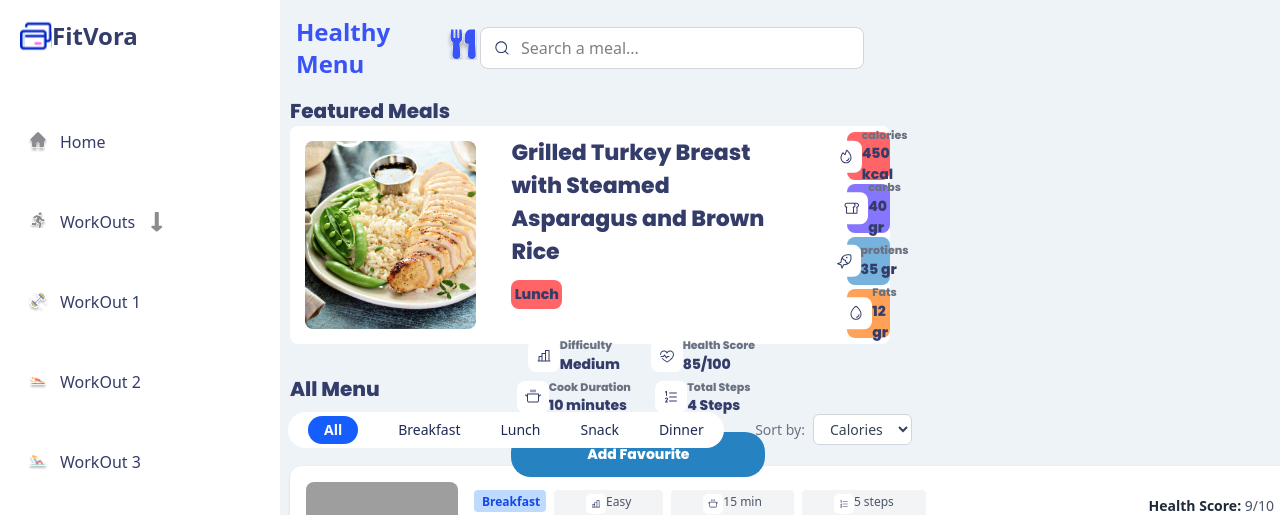
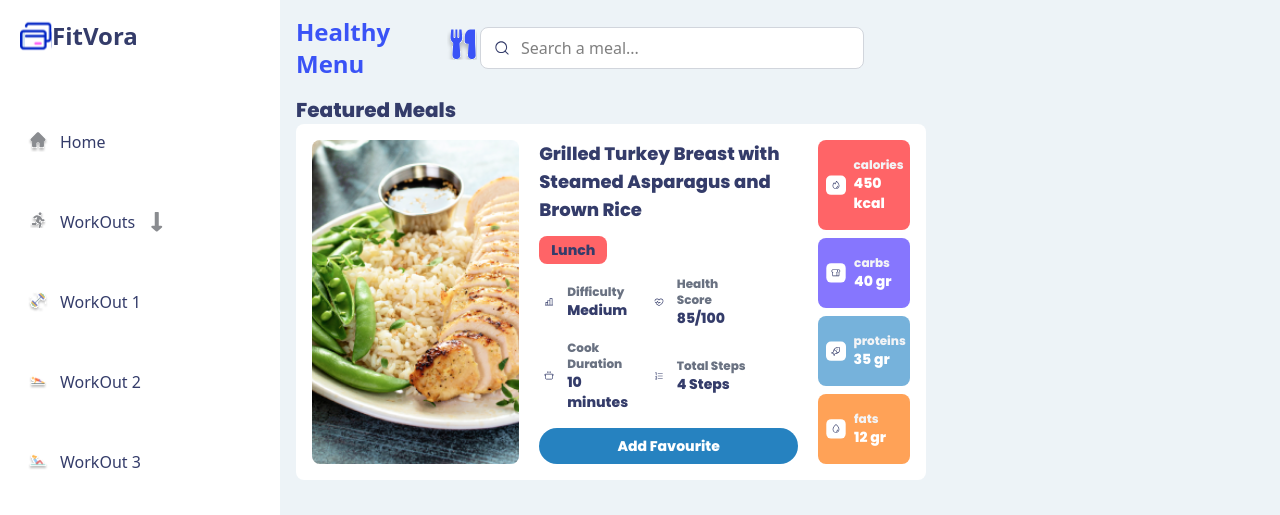
Before and after one commit to Marcelino-Kamal/HealthyMenu, a React (Vite) app: page /HealthyMenu in a window 1280 px wide. Shown: the top 515 px of the page. Built offline with nearby package versions, Linux system fonts and the light colour scheme; grey boxes are pictures that could not be loaded.

Commit message:
FeaturedMeal

```diff
--- a/src/components/FeaturedMeal.jsx
+++ b/src/components/FeaturedMeal.jsx
@@ -6,137 +6,65 @@ import steps from "../assets/steps.svg";
 import calories from "../assets/calories.svg";
 import carbs from "../assets/carbs.svg";
 import fats from "../assets/fats.svg";
-import protiens from "../assets/protiens.svg"
-
-
-
+import protiens from "../assets/protiens.svg";
 
 const FeaturedMeal = () => {
   return (
     <>
-      <h2 className="myfont font-[600] text-[20px] text-[#343C6A] ml-[1%]">Featured Meals</h2>
-      <div className="flex gap-5 w-[60%] aspect-[16/5] rounded-lg bg-white ml-[1%]">
+      <h2 className="myfont font-semibold text-lg md:text-xl text-[#343C6A] ml-2 md:ml-4">Featured Meals</h2>
+      <div className="flex flex-col md:flex-row gap-4 md:gap-5 max-w-full md:w-[63%] rounded-lg bg-white ml-2 md:ml-4 p-4">
         {/* Left Image */}
-        <div className="w-2/5 m-[15px] aspect-square rounded-lg overflow-hidden h-full">
-          <img src={fimg} className="size-full object-center object-cover" />
+        <div className="w-full md:w-2/5 aspect-square rounded-lg overflow-hidden">
+          <img src={fimg} className="w-full h-full object-cover object-center" />
         </div>
+
         {/* Center Content */}
-        <div className=" h-full flex flex-col justify-between">
+        <div className="flex flex-col justify-between w-full md:w-[50%]">
           <article className="flex flex-col gap-3">
-            <h2 className="myfont font-[600] w-[50%] text-[22px] text-[#343C6A] mt-[10px]">
+            <h2 className="myfont font-semibold text-base md:text-lg text-[#343C6A]">
               Grilled Turkey Breast with Steamed Asparagus and Brown Rice
             </h2>
-            <div className="bg-red-400 rounded-lg myfont font-bold w-[10%] py-1 text-center text-[#343C6A] text-[14px]">
+            <div className="bg-red-400 rounded-lg myfont font-bold w-max px-3 py-1 text-[#343C6A] text-sm">
               Lunch
             </div>
-            {/* 4 Attr */}
-            <div className="my-4 grid grid-cols-2 grid-rows-2 gap-1 w-[50%]">
-              <div>
-                <article className="flex items-center object-cover justify-center">
-                  <img src={dif} />
-                  <div className="flex flex-col ">
-                    <span className="myfont font-[400] text-[11px] text-gray-500">
-                      Difficulty
-                    </span>
-                    <span className="myfont font-[600] text-[14px] text-[#343C6A]">
-                      Medium
-                    </span>
+
+            {/* Attributes Grid */}
+            <div className="grid grid-cols-2 gap-3 w-full md:w-[80%]">
+              {[{ img: dif, label: "Difficulty", value: "Medium" },
+                { img: hb, label: "Health Score", value: "85/100" },
+                { img: pot, label: "Cook Duration", value: "10 minutes" },
+                { img: steps, label: "Total Steps", value: "4 Steps" }]
+                .map((item, idx) => (
+                  <div key={idx} className="flex items-center gap-2">
+                    <img src={item.img} alt={item.label} className="w-5 h-5" />
+                    <div className="flex flex-col">
+                      <span className="myfont font-normal text-xs text-gray-500">{item.label}</span>
+                      <span className="myfont font-semibold text-sm text-[#343C6A]">{item.value}</span>
+                    </div>
                   </div>
-                </article>
-              </div>
-              <div>
-                <article className="flex items-center object-cover justify-center">
-                  <img src={hb} />
-                  <div className="flex flex-col ">
-                    <span className="myfont font-[400] text-[11px] text-gray-500">
-                      Health Score
-                    </span>
-                    <span className="myfont font-[600] text-[14px] text-[#343C6A]">
-                      85/100
-                    </span>
-                  </div>
-                </article>
-              </div>
-              <div>
-                <article className="flex items-center object-cover justify-center">
-                  <img src={pot} />
-                  <div className="flex flex-col ">
-                    <span className="myfont font-[400] text-[11px] text-gray-500">
-                      Cook Duration
-                    </span>
-                    <span className="myfont font-[600] text-[14px] text-[#343C6A]">
-                      10 minutes
-                    </span>
-                  </div>
-                </article>
-              </div>
-              <div>
-                <article className="flex items-center object-cover justify-center">
-                  <img src={steps} />
-                  <div className="flex flex-col ">
-                    <span className="myfont font-[400] text-[11px] text-gray-500">
-                     Total Steps
-                    </span>
-                    <span className="myfont font-[600] text-[14px] text-[#343C6A]">
-                      4 Steps
-                    </span>
-                  </div>
-                </article>
-              </div>
+                ))}
             </div>
           </article>
-          <button className="bg-[#2682C0] myfont font-[500] text-[14px] w-[50%] rounded-[20px] text-white py-3  ">
+          <button className="bg-[#2682C0] myfont font-medium text-sm w-full rounded-full text-white py-2 px-6 mt-4">
             Add Favourite
           </button>
         </div>
-        {/* Right Content */}
-        <div className="grid grid-cols-1 grid-rows-4  w-[10%]  gap-1 ml-[-32%] mt-[1%] mb-[1%]">
-          <div><article className="flex items-center object-cover justify-center bg-red-400 rounded-lg h-full">
-                  <img src={calories} />
-                  <div className="flex flex-col ">
-                    <span className="myfont font-[400] text-[11px] text-gray-500">
-                     calories
-                    </span>
-                    <span className="myfont font-[600] text-[14px] text-[#343C6A]">
-                    450 kcal
-                    </span>
-                  </div>
-                </article></div>
-          <div>
-          <article className="flex items-center object-cover justify-center bg-[#8676FE] rounded-lg h-full">
-                  <img src={carbs} />
-                  <div className="flex flex-col ">
-                    <span className="myfont font-[400] text-[11px] text-gray-500">
-                     carbs
-                    </span>
-                    <span className="myfont font-[600] text-[14px] text-[#343C6A]">
-                      40 gr
-                    </span>
-                  </div>
-                </article>
-          </div>
-          <div><article className="flex items-center object-cover justify-center bg-[#76B2DB] rounded-lg h-full">
-                  <img src={protiens} />
-                  <div className="flex flex-col ">
-                    <span className="myfont font-[400] text-[11px] text-gray-500">
-                     protiens
-                    </span>
-                    <span className="myfont font-[600] text-[14px] text-[#343C6A]">
-                      35 gr
-                    </span>
-                  </div>
-                </article></div>
-          <div><article className="flex items-center object-cover justify-center bg-[#FFA257] rounded-lg h-full">
-                  <img src={fats} />
-                  <div className="flex flex-col ">
-                    <span className="myfont font-[400] text-[11px] text-gray-500">
-                     Fats
-                    </span>
-                    <span className="myfont font-[600] text-[14px] text-[#343C6A]">
-                      12 gr
-                    </span>
-                  </div>
-                </article></div>
+
+        {/* Right Stats */}
+        <div className="grid grid-cols-2 md:grid-cols-1 gap-2 w-full md:w-auto">
+          {[{ img: calories, label: "calories", value: "450 kcal", bg: "bg-red-400" },
+            { img: carbs, label: "carbs", value: "40 gr", bg: "bg-[#8676FE]" },
+            { img: protiens, label: "proteins", value: "35 gr", bg: "bg-[#76B2DB]" },
+            { img: fats, label: "fats", value: "12 gr", bg: "bg-[#FFA257]" }]
+            .map((item, idx) => (
+              <div key={idx} className={`flex items-center gap-2 p-2 rounded-lg ${item.bg}`}>
+                <img src={item.img} alt={item.label} className="w-5 h-5" />
+                <div className="flex flex-col">
+                  <span className="myfont font-normal text-xs text-gray-100">{item.label}</span>
+                  <span className="myfont font-semibold text-sm text-white">{item.value}</span>
+                </div>
+              </div>
+            ))}
         </div>
       </div>
     </>
```
